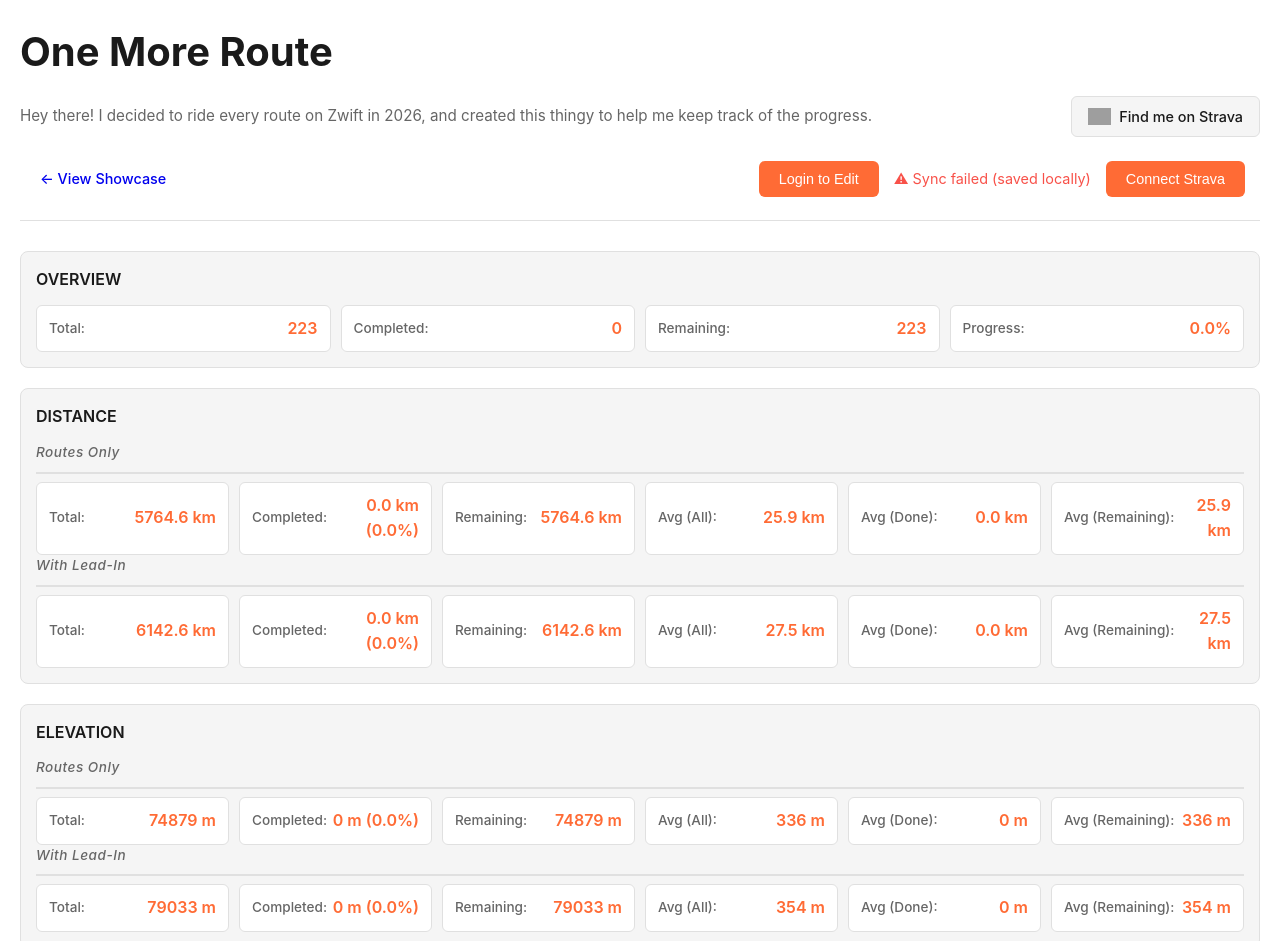
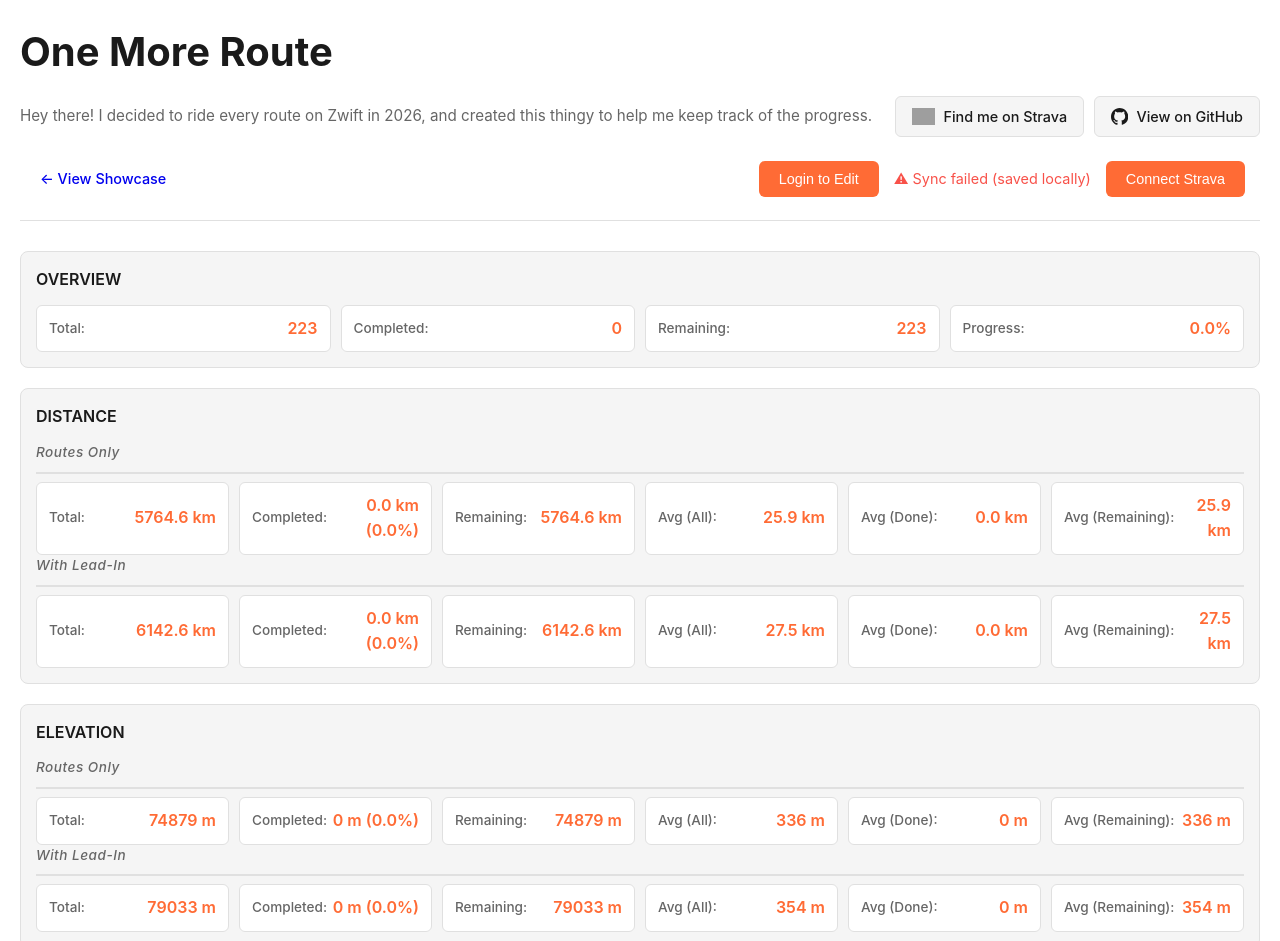
Before and after one commit to vitords/one-more-route, a website: page edit.html in a window 1280 px wide. Shown: the top 941 px of the page. Drawn offline with Linux system fonts and the light colour scheme; no server answers; grey boxes are pictures that could not be loaded.

Commit message:
feat: add view on github button

```diff
--- a/edit.html
+++ b/edit.html
@@ -13,10 +13,18 @@
                 <h1>One More Route</h1>
                 <div class="header-intro">
                     <p class="intro-text">Hey there! I decided to ride every route on Zwift in 2026, and created this thingy to help me keep track of the progress.</p>
-                    <a href="https://www.strava.com/athletes/vitords" target="_blank" rel="noopener noreferrer" class="strava-profile-badge">
-                        <img src="https://d3nn82uaxijpm6.cloudfront.net/assets/website_v2/svgs/strava-orange-b3599d0edada6b7203f021e9c1e34a63.svg" alt="Strava" class="strava-logo-badge">
-                        <span>Find me on Strava</span>
-                    </a>
+                    <div class="header-badges">
+                        <a href="https://www.strava.com/athletes/vitords" target="_blank" rel="noopener noreferrer" class="strava-profile-badge">
+                            <img src="https://d3nn82uaxijpm6.cloudfront.net/assets/website_v2/svgs/strava-orange-b3599d0edada6b7203f021e9c1e34a63.svg" alt="Strava" class="strava-logo-badge">
+                            <span>Find me on Strava</span>
+                        </a>
+                        <a href="https://github.com/vitords/one-more-route" target="_blank" rel="noopener noreferrer" class="strava-profile-badge">
+                            <svg class="strava-logo-badge" viewBox="0 0 24 24" fill="currentColor" aria-hidden="true">
+                                <path d="M12 0C5.37 0 0 5.37 0 12c0 5.31 3.435 9.795 8.205 11.385.6.105.825-.255.825-.57 0-.285-.015-1.23-.015-2.235-3.015.555-3.795-.735-4.035-1.41-.135-.345-.72-1.41-1.23-1.695-.42-.225-1.02-.78-.015-.795.945-.015 1.62.87 1.845 1.23 1.08 1.815 2.805 1.305 3.495.99.105-.78.42-1.305.765-1.605-2.67-.3-5.46-1.335-5.46-5.925 0-1.305.465-2.385 1.23-3.225-.12-.3-.54-1.53.12-3.18 0 0 1.005-.315 3.3 1.23.96-.27 1.98-.405 3-.405s2.04.135 3 .405c2.295-1.56 3.3-1.23 3.3-1.23.66 1.65.24 2.88.12 3.18.765.84 1.23 1.905 1.23 3.225 0 4.605-2.805 5.625-5.475 5.925.435.375.81 1.095.81 2.22 0 1.605-.015 2.895-.015 3.3 0 .315.225.69.825.57A12.02 12.02 0 0024 12c0-6.63-5.37-12-12-12z"/>
+                            </svg>
+                            <span>View on GitHub</span>
+                        </a>
+                    </div>
                 </div>
             </div>
             <div class="header-bottom">
--- a/styles.css
+++ b/styles.css
@@ -82,6 +82,13 @@ header {
     min-width: 250px;
 }
 
+.header-badges {
+    display: flex;
+    align-items: center;
+    gap: 10px;
+    flex-wrap: wrap;
+}
+
 .strava-profile-badge {
     display: inline-flex;
     align-items: center;
@@ -109,6 +116,7 @@ header {
     height: 1.2em;
     width: auto;
     vertical-align: middle;
+    flex-shrink: 0;
 }
 
 .nav-container {
```
Also changed, not shown: index.html (+12 -4 lines).
